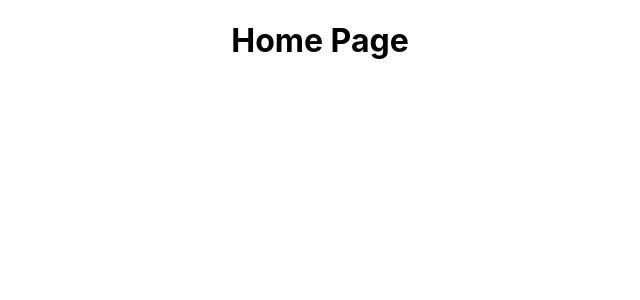
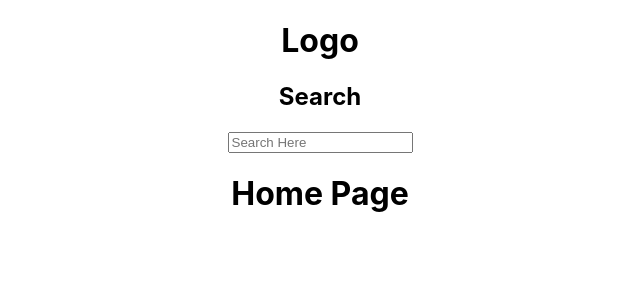
Before and after one commit to ssymonds17/reddit-client, a React (Create React App) app: page / in a window 1280 px wide. Shown: the top 300 px of the page, without its empty margins (320-960 px from the left). Built offline with nearby package versions, Linux system fonts and the light colour scheme; the HTML template or start-up script is replaced by a standard one.

Commit message:
Add template values for logo, search and search bar within Header

```diff
--- a/src/features/Header/Header.js
+++ b/src/features/Header/Header.js
@@ -1,9 +1,11 @@
 import React from 'react';
-import { faReddit } from 'react-icons/fa';
+
 const Header = () => {
   return (
     <div>
-      <faReddit />
+      <h1>Logo</h1>
+      <h2>Search</h2>
+      <input placeholder='Search Here' />
     </div>
   );
 };
```
Also changed, not shown: 1 other file (tests, documents, lock files or other folders).
